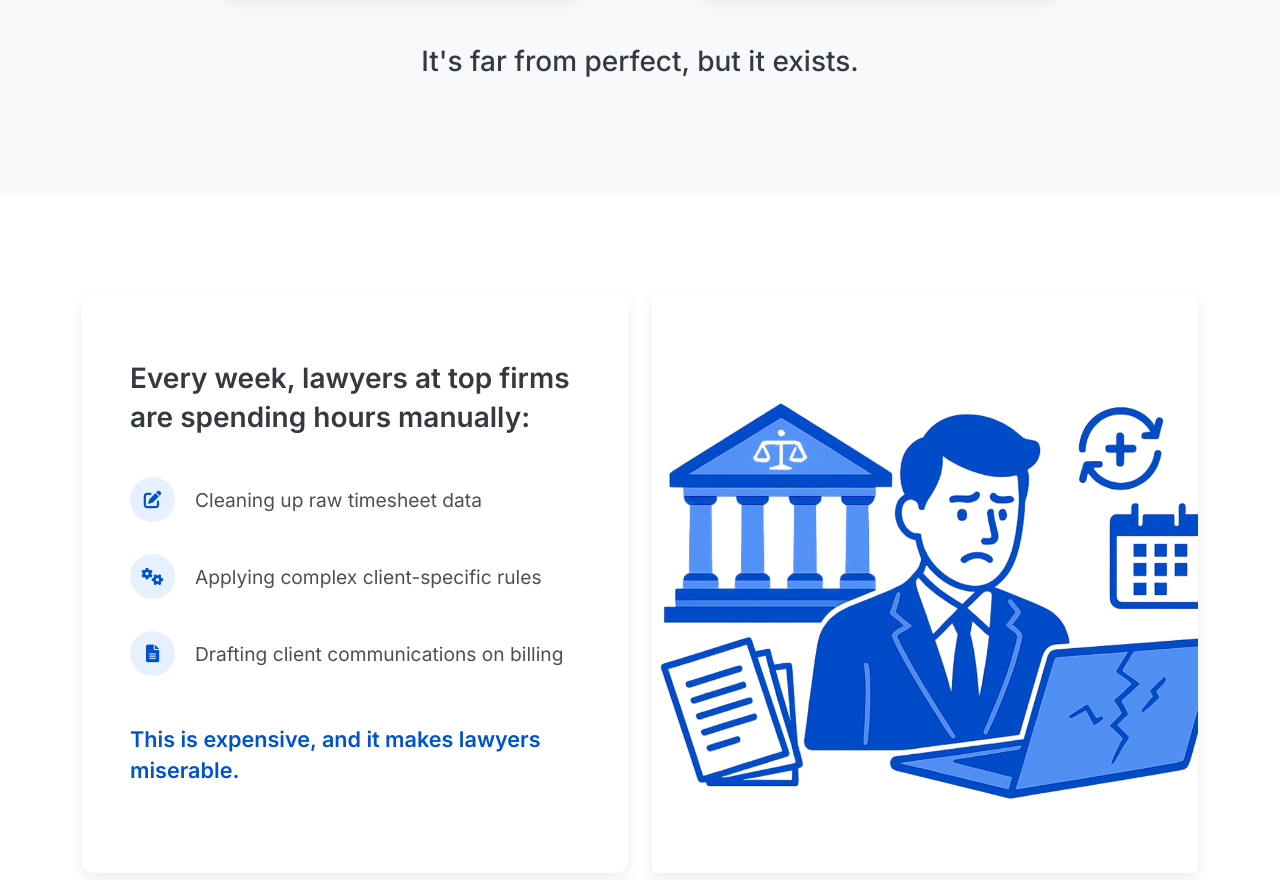
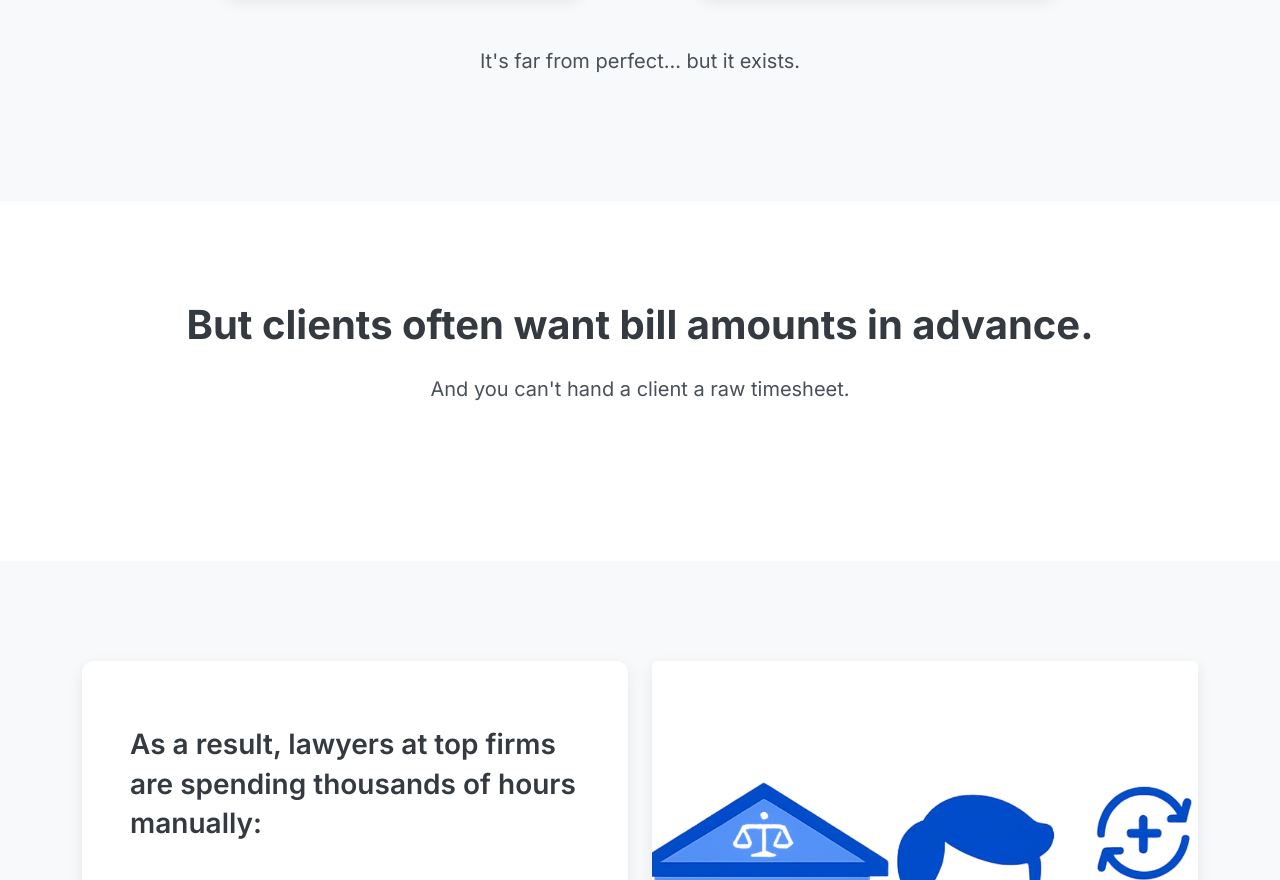
Before and after one commit to smercette/fix-my-time-website, a plain HTML site: page index.html in a window 1280 px wide. Shown: the part 1313-2193 px from the top of the page. Drawn offline with nearby package versions, Linux system fonts and the light colour scheme; a script that the page names is missing.

Commit message:
Edits to wording

```diff
--- a/index.html
+++ b/index.html
@@ -98,7 +98,7 @@
             <div class="benefit-icon">
               <i class="fas fa-file-invoice-dollar"></i>
             </div>
-            <div class="display-4 mb-3" style="white-space: nowrap;">Issue final bills</div>
+            <div class="display-4 mb-3" style="white-space: nowrap;">Manage invoices</div>
             <div class="logo-grid mt-4">
               <img src="img/Clio-logo.png" alt="Clio" class="benefit-logo benefit-logo-large">
               <img src="img/ThomsonReuters-logo.jpg" alt="Thomson Reuters" class="benefit-logo benefit-logo-large" style="margin-top: -10px;">
@@ -109,19 +109,29 @@
       </div>
       <div class="row mt-5">
         <div class="col-lg-8 mx-auto text-center">
-          <h3 style="font-size: 1.75rem; font-weight: 500; color: var(--dark-gray);">It's far from perfect, but it exists.</h3>
+          <p class="lead">It's far from perfect... but it exists.</p>
         </div>
       </div>
     </div>
   </section>
 
-  <!-- Problem Section A (now second) -->
-  <section class="section" id="problem-detail">
+  <!-- New Problem Section -->
+  <section class="section" id="problem-middle">
+    <div class="container">
+      <div class="section-header">
+        <h2>But clients often want bill amounts in advance.</h2>
+        <p class="lead">And you can't hand a client a raw timesheet.</p>
+      </div>
+    </div>
+  </section>
+
+  <!-- Problem Section A (now third) -->
+  <section class="section bg-light" id="problem-detail">
     <div class="container">
       <div class="row align-items-stretch">
         <div class="col-md-6 d-flex">
           <div class="problem-card w-100">
-            <h3>Every week, lawyers at top firms are spending hours manually:</h3>
+            <h3>As a result, lawyers at top firms are spending thousands of hours manually:</h3>
             <ul class="feature-list problem-list">
               <li>
                 <span class="icon-circle"><i class="fas fa-edit"></i></span>
@@ -136,7 +146,7 @@
                 <span>Drafting client communications on billing</span>
               </li>
             </ul>
-            <p class="emphasis">This is expensive, and it makes lawyers miserable.</p>
+            <p class="emphasis">This is expensive, increases errors (and client frustration) and makes lawyers miserable.</p>
           </div>
         </div>
         <div class="col-md-6 d-flex">
```
